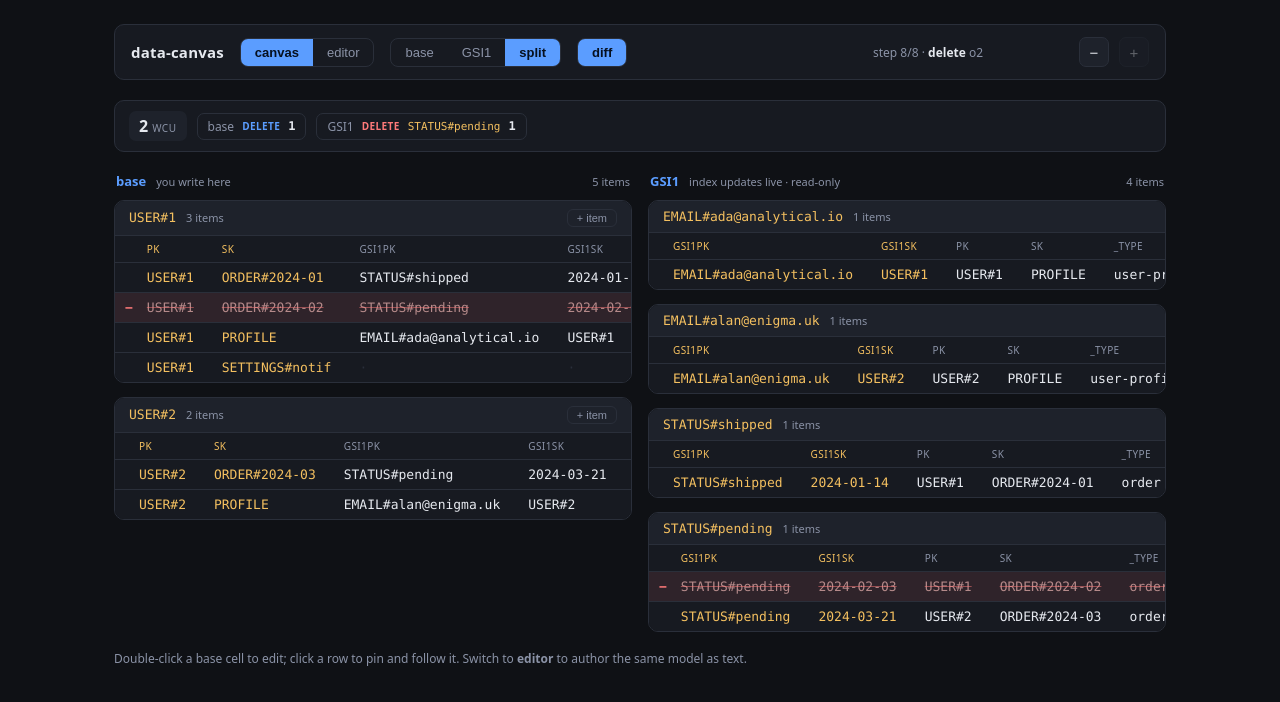
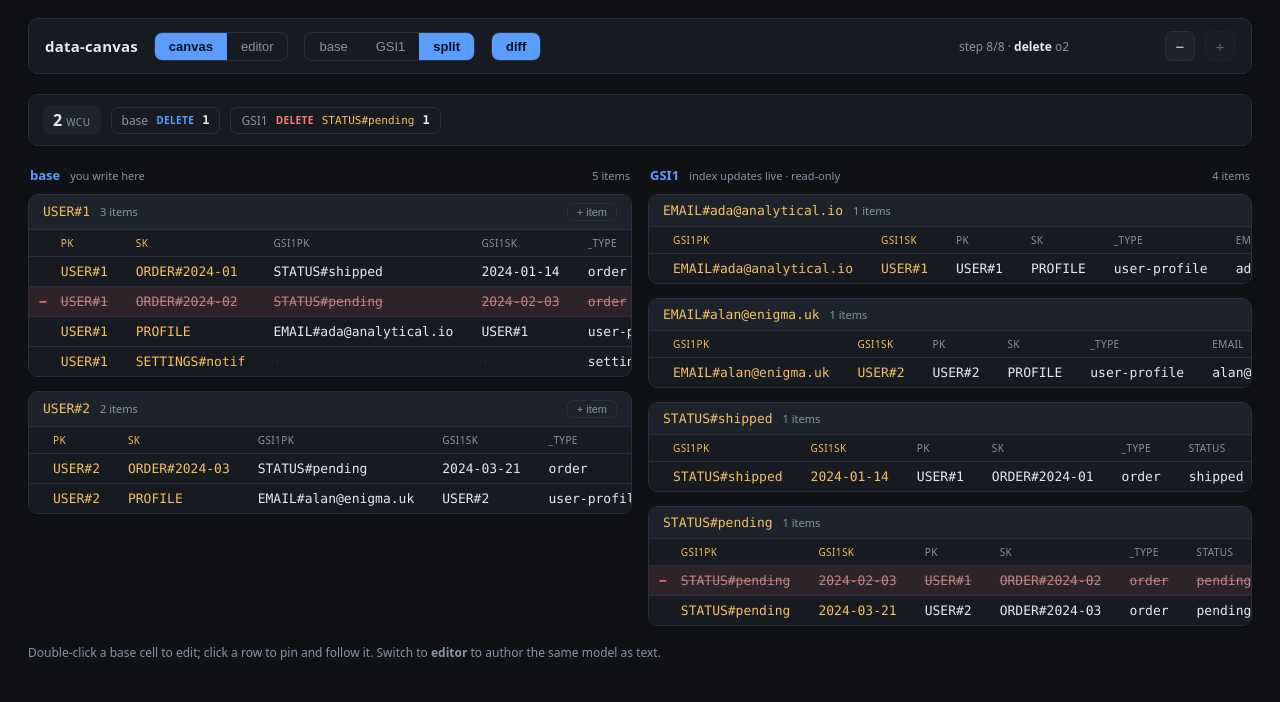
Before and after one commit to tebanieo/Keyway, a React (Vite) app: page / in a window 1280 px wide. Shown: the top 702 px of the page. Built offline with nearby package versions, Linux system fonts and the light colour scheme.

Commit message:
style: use full viewport width instead of a 1100px column
Co-Authored-By: Claude Opus 4.8 (1M context) <noreply@anthropic.com>

```diff
--- a/src/styles.css
+++ b/src/styles.css
@@ -22,9 +22,9 @@ body {
 }
 
 .app {
-  max-width: 1100px;
-  margin: 0 auto;
-  padding: 24px;
+  max-width: none;
+  margin: 0;
+  padding: 18px 28px 40px;
 }
 
 .toolbar {
```
